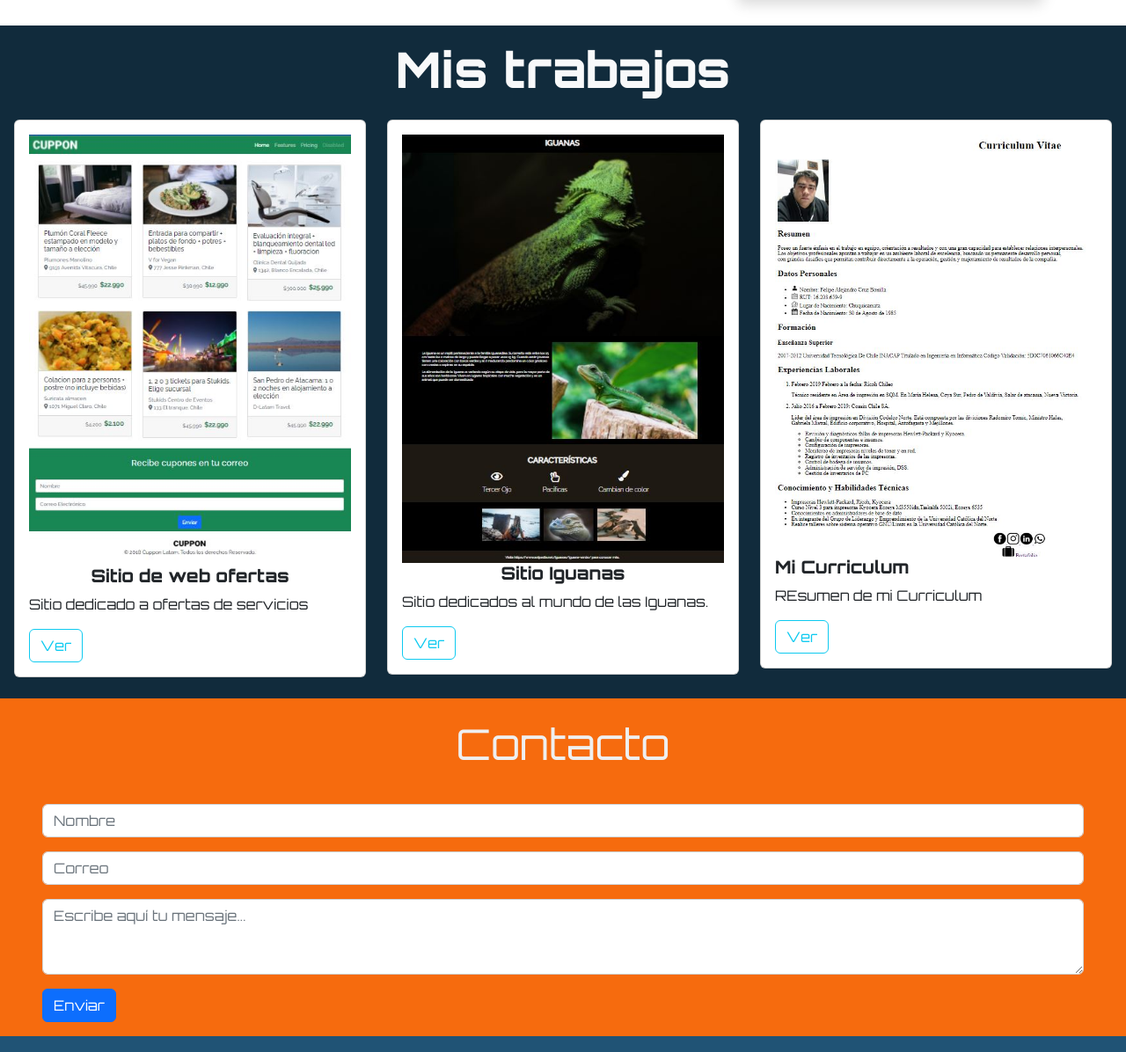
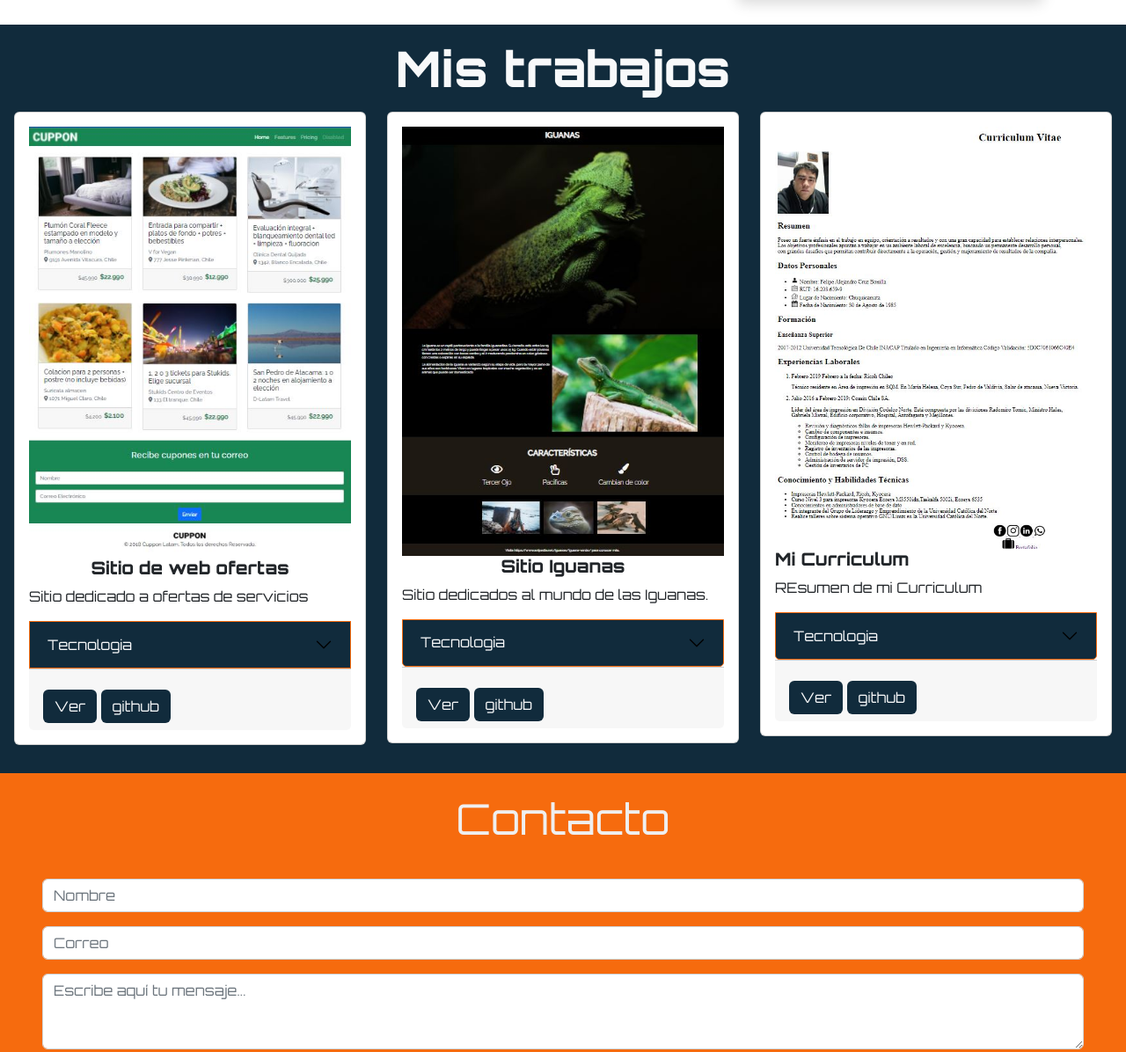
Before and after one commit to facbgnto/Portafolio, a plain HTML site: page index.html in a window 1280 px wide. Shown: the part 1409-2605 px from the top of the page at 88% size. Drawn offline with Linux system fonts and the light colour scheme; files whose address does not match are found by name.

Commit message:
cambio de color en botones

```diff
--- a/asset/css/style.css
+++ b/asset/css/style.css
@@ -1,14 +1,16 @@
 body{
     font-family: 'Orbitron', sans-serif;
 }
+
 .bg-blueDiesel{
     background-color: #112B3C;
 }
 .lettercolor{
     color: #EFEFEF !important;
 }
+
 .logo{
-    border-color: #F66B0E 6px !important;
+    border-color: #F66B0E 6px;
     width: 120px;
     height: 100%;
     display: flex;
@@ -17,32 +19,77 @@ body{
     padding-left: 2%;
 }
 
+.nav-item:hover{
+    background-color: #F66B0E;
+    border-radius: 5%;
+}
+
+.acercaDeMi .imagenquien{
+    border: #112B3C solid 2px;
+}
+
 #Banner-Section {
     background-image: url("../img/banner.jpg");
     background-repeat: no-repeat;
     background-size: cover;
     background-position: left;
     height: 100%;
-  }
+}
+
+.iconos i:hover{
+   color:#F66B0E !important;;
+}
+
 #trabajos {
     background-color: #112B3C;
 }
 #trabajo .btn{
-    background-color: #F66B0E
+    background-color: #F66B0E;
 }
 
-  .card-body img {
+.card-body img {
     width: 100%;
     height: 100%;
 
     }
-  #Mis-trabajos .image-top {
+#Mis-trabajos .image-top {
     height: 250px;
     background-repeat: no-repeat;
     background-size: cover;
     background-position: center;
-  }
+}
+.btn{
+    background-color: #112B3C;
+}
 
+.btn:hover{
+    background-color: #F66B0E;
+}
+.accordion img{
+           width: 150px;
+}
+.accordion button{
+    background-color: #112B3C !important;
+    border: #F66B0E 1px solid;
+}
+.accordion button:hover{
+    background-color: #112B3C;
+}
+
+.accordion-item {
+    text-align: center;
+}
+.accordion-button:focus{
+    box-shadow: #F66B0E  ;
+}
+.card-footer a{
+    background-color: #112B3C !important;
+    margin-top: 15px;
+}
+
+footer button:hover{
+    background-color: #F66B0E;
+}
 
 #contacto{
     background-color: #F66B0E;
@@ -54,6 +101,7 @@ body{
 footer{
     background-color: #205375 ;
 }
+
 footer p{
     color: #EFEFEF;
 }
--- a/index.html
+++ b/index.html
@@ -15,8 +15,9 @@
 </head>
 
 <body>
+
   <!-- navbar -->
-  <nav class="navbar navbar-expand-lg navbar-dark bg-blueDiesel">
+  <nav class="navbar navbar-expand-lg navbar-dark bg-blueDiesel sticky-top">
             <div class="container-fluid">
               <a class="navbar-brand logo" href="index.html">
                 <img src="asset/img/logo.jpg" class="rounded-3 border border-warning logo" alt="Logo FCRuz" height="40">
@@ -34,7 +35,7 @@
                 id="navbarSupportedContent">
                 <ul class="navbar-nav ms-auto mb-2 mb-lg-0 fs-5">
                   <li class="nav-item">
-                    <a class="nav-link lettercolor active" aria-current="page" href="#">Home</a>
+                    <a class="nav-link lettercolor active fade" aria-current="page" href="#">Home</a>
                   </li>
                   <li class="nav-item">
                     <a class="nav-link lettercolor" href="#acercaDeMi">Acerca de mí</a>
@@ -59,7 +60,7 @@
                 <h3 class="display-1  fw-bold">
                     Desarrollador Full Stack JavaScript
                 </h3>
-                <div class="mb-5 pb-5 text-end">
+                <div class="iconos mb-5 pb-5 text-end">
                     <a class="text-decoration-none text-light"  href="https://www.instagram.com/facbgnto/">
                     <i class="fa-brands fa-instagram fa-3x my-3 "></i>
                     </a>
@@ -83,7 +84,7 @@
 <section id="acercaDeMi" class="container-sm my-3 mx-auto">
   <div class="row w-100 mx-auto">
     <div class=" col-12 col-md-6 col-lg-5 mb-3">
-      <div class="w-100">
+      <div class="w-100 border rounded-3">
         <img src="asset/img/felipecruz.JPG" alt="" id="imagen perfil" class="w-100 rounded">
       </div>
     </div>
@@ -143,14 +144,14 @@
 <!-- end Acerca de mi -->
 
 <!-- Seccion de TRabajos -->
-      <section id="trabajos" class=" p-3 ">
+      <section id="trabajos" class="p-3">
 
           <h2 class="display-4 fw-bold text-center text-light mb-3">
             Mis trabajos
           </h2>
 
           <div class="row">
-            <div class="col-12 col-sm-4 py-2">
+            <div class="col-12 col-md-6 col-lg-4 mb-3">
               <div class="card">
                 <div
                   class="image-top"
@@ -165,17 +166,43 @@
                   <p class="card-text">
                     Sitio dedicado a ofertas de servicios
                   </p>
+                  <div class="accordion accordion-flush" id="accordionFlush-1">
+                    <div class="accordion-item1">
+                      <h2 class="accordion-header" id="flush-headingOne">
+                        <button class="accordion-button text-light collapsed" tabindex="-1" type="button" data-bs-toggle="collapse" data-bs-target="#flush-collapseOne1" aria-expanded="false" aria-controls="flush-collapseOne">
+                          Tecnologia
+                        </button>
+                      </h2>
+                      <div id="flush-collapseOne1" class="accordion-collapse collapse" aria-labelledby="flush-headingOne" data-bs-parent="#accordionFlush-1">
+                        <div class="accordion-body text-center">
+                          <img src="/asset/img/html5.png" alt="html5">
+                          <img src="/asset/img/css.png" alt="css">
+                        </div>
+                      </div>
+                    </div>
+                  </div>
+                  <div class="card-footer">
                   <a
                     type="button"
-                    class="btn btn-outline-info"
+                    class="btn text-light"
                     href="https://facbgnto.github.io/desafioLatamFullStack/bootstrap/desafio/index.html"
+                    target="_blank"
                    >
                     Ver
                   </a>
+                  <a
+                  type="button"
+                  class="btn text-light"
+                  href="https://github.com/facbgnto/desafioLatamFullStack/tree/main/bootstrap/desafio"
+                  target="_blank"
+                 >
+                  github
+                </a>
+                </div>
                 </div>
               </div>
             </div>
-            <div class="col-12 col-sm-4 py-2">
+            <div class="col-12 col-md-6 col-lg-4 mb-3">
               <div class="card">
                 <div
                   class="image-top"
@@ -185,19 +212,46 @@
                   <img src="./asset/img/trabajo2.jpg" alt="" />
                   <h5 class="card-title fw-bold text-center">Sitio Iguanas</h5>
                   <p class="card-text">
-                    Sitio dedicados al mundo de las Iguanas.
+                      Sitio dedicados al mundo de las Iguanas.
                   </p>
+
+                  <div class="accordion accordion-flush" id="accordionFlush-2">
+                    <div class="accordion-item">
+                      <h2 class="accordion-header" id="flush-headingOne">
+                        <button class="accordion-button text-light collapsed" type="button" data-bs-toggle="collapse" data-bs-target="#flush-collapseOne2" aria-expanded="false" aria-controls="flush-collapseOne">
+                          Tecnologia
+                        </button>
+                      </h2>
+                      <div id="flush-collapseOne2" class="accordion-collapse collapse" aria-labelledby="flush-headingOne" data-bs-parent="#accordionFlush-2">
+                        <div class="accordion-body text-center">
+                          <img src="/asset/img/html5.png" alt="html5">
+                          <img src="/asset/img/css.png" alt="css">
+                        </div>
+                      </div>
+                    </div>
+                  </div>
+                  <div class="card-footer">
                   <a
                     type="button"
-                    class="btn btn-outline-info"
+                    class="btn text-light"
                     href="https://facbgnto.github.io/desafioLatamFullStack/Posicionamiento/Desafio/index.html"
+                    target="_blank"
                   >
                     Ver
                   </a>
+                  <a
+                  type="button"
+                  class="btn text-light"
+                  href="https://github.com/facbgnto/desafioLatamFullStack/tree/main/Posicionamiento/Desafio"
+                  target="_blank"
+                 >
+                  github
+                </a>
+                  </div>
                 </div>
               </div>
             </div>
-            <div class="col-12 col-sm-4 py-2">
+            <div class="col-12 col-md-6 col-lg-4 mb-3">
               <div class="card">
                 <div
                   class="image-top"
@@ -209,13 +263,39 @@
                   <p class="card-text">
                     REsumen de mi Curriculum
                   </p>
+
+                  <div class="accordion accordion-flush" id="accordionFlush-3">
+                    <div class="accordion-item">
+                      <h2 class="accordion-header" id="flush-headingOne">
+                        <button class="accordion-button text-light collapsed" type="button" data-bs-toggle="collapse" data-bs-target="#flush-collapseOne3" aria-expanded="false" aria-controls="flush-collapseOne">
+                          Tecnologia
+                        </button>
+                      </h2>
+                      <div id="flush-collapseOne3" class="accordion-collapse collapse" aria-labelledby="flush-headingOne" data-bs-parent="#accordionFlush-3">
+                        <div class="accordion-body text-center">
+                          <img src="/asset/img/html5.png" alt="html5">
+                       </div>
+                      </div>
+                    </div>
+                  </div>
+                  <div class="card-footer ">
                   <a
                     type="button"
-                    class="btn btn-outline-info"
+                    class="btn text-light"
                     href="https://facbgnto.github.io/desafioLatamFullStack/html/desafio_1/index.html"
+                    target="_blank"
                   >
                     Ver
                   </a>
+                  <a
+                  type="button"
+                  class="btn text-light "
+                  href="https://github.com/facbgnto/desafioLatamFullStack/tree/main/html/desafio_1"
+                  target="_blank"
+                 >
+                  github
+                </a>
+                </div>
                 </div>
               </div>
             </div>
@@ -239,14 +319,14 @@
           <textarea class="form-control" placeholder="Escribe aquí tu mensaje..." id="Escribe aquí tu mensaje."
           rows="3"></textarea>
       </div>
-          <button  type="submit" class="btn btn-primary mt-3 mb-3">Enviar</button>
+          <button  type="submit" class="btn text-light mt-3 mb-3">Enviar</button>
         </form>
       </section>
 <!-- end Seccion de contacto -->
 
 
       <footer class="text-center text-light p-4">
-            <div class="Redes_footer">
+            <div class="iconos">
               <a class="text-decoration-none text-light"  href="https://www.instagram.com/facbgnto/">
               <i class="fa-brands fa-instagram fa-2x  "></i>
               </a>
```
Also changed, not shown: asset/img/css.png (added), asset/img/html5.png (added).
